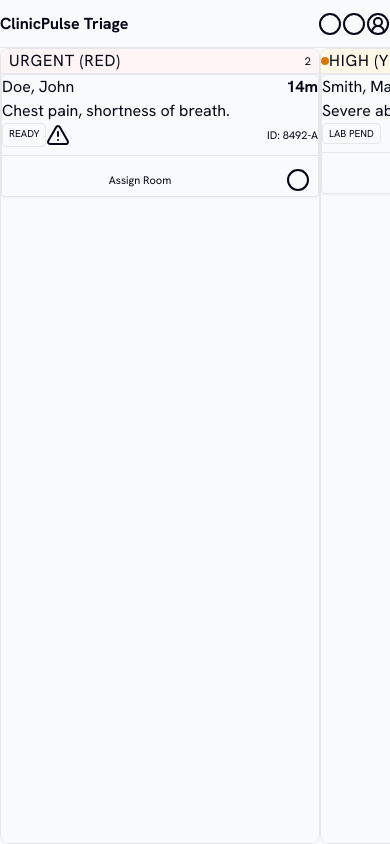
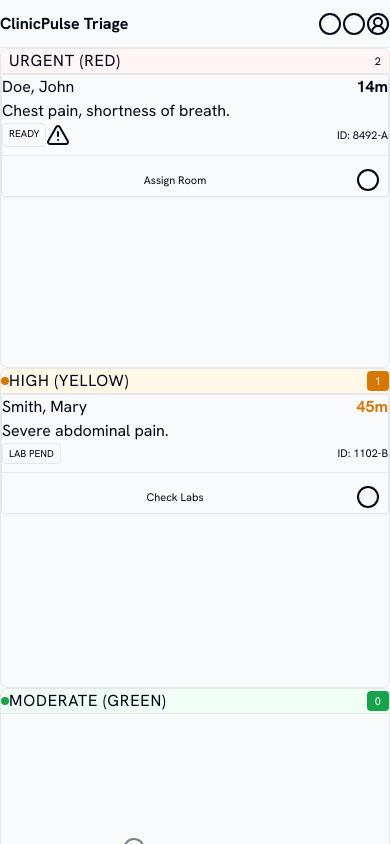
Before and after one commit to hikmetgulsesli/clinicpulse-triage-eab427d1, a React (Vite) app: page / in a window 390 px wide. Built offline with nearby package versions, Linux system fonts and the light colour scheme.

Commit message:
feat: US-003 - ClinicPulse Triage - Triage Board - ClinicPulse Triage screen

```diff
--- a/src/screens/TriageBoardClinicpulseTriage.tsx
+++ b/src/screens/TriageBoardClinicpulseTriage.tsx
@@ -90,10 +90,10 @@ export function TriageBoardClinicpulseTriage({ actions }: TriageBoardClinicpulse
       </div>
       </header>
       {/* Kanban Board Area */}
-      <main className="flex-1 overflow-x-auto overflow-y-hidden p-margin-desktop bg-surface-bright">
-      <div className="flex space-x-gutter h-full min-w-max pb-default">
+      <main className="flex-1 overflow-x-hidden overflow-y-auto p-compact md:p-margin-desktop bg-surface-bright">
+      <div className="grid grid-cols-1 md:grid-cols-2 xl:grid-cols-4 gap-gutter h-auto min-h-full pb-default">
       {/* Urgent Lane */}
-      <div className="w-[320px] flex flex-col h-full bg-surface-container-lowest border border-outline-variant rounded-lg shrink-0">
+      <div className="w-full min-w-0 flex flex-col min-h-[320px] md:h-full bg-surface-container-lowest border border-outline-variant rounded-lg">
       <div className="p-compact border-b border-outline-variant bg-[#fff5f5] rounded-t-lg flex justify-between items-center">
       <div className="flex items-center">
       <span className="w-2 h-2 rounded-full bg-error mr-compact"></span>
@@ -126,7 +126,7 @@ export function TriageBoardClinicpulseTriage({ actions }: TriageBoardClinicpulse
       </div>
       </div>
       {/* High Lane */}
-      <div className="w-[320px] flex flex-col h-full bg-surface-container-lowest border border-outline-variant rounded-lg shrink-0">
+      <div className="w-full min-w-0 flex flex-col min-h-[320px] md:h-full bg-surface-container-lowest border border-outline-variant rounded-lg">
       <div className="p-compact border-b border-outline-variant bg-[#fff8e6] rounded-t-lg flex justify-between items-center">
       <div className="flex items-center">
       <span className="w-2 h-2 rounded-full bg-[#d97706] mr-compact"></span>
@@ -158,7 +158,7 @@ export function TriageBoardClinicpulseTriage({ actions }: TriageBoardClinicpulse
       </div>
       </div>
       {/* Moderate Lane */}
-      <div className="w-[320px] flex flex-col h-full bg-surface-container-lowest border border-outline-variant rounded-lg shrink-0">
+      <div className="w-full min-w-0 flex flex-col min-h-[320px] md:h-full bg-surface-container-lowest border border-outline-variant rounded-lg">
       <div className="p-compact border-b border-outline-variant bg-[#f0fdf4] rounded-t-lg flex justify-between items-center">
       <div className="flex items-center">
       <span className="w-2 h-2 rounded-full bg-[#16a34a] mr-compact"></span>
@@ -174,7 +174,7 @@ export function TriageBoardClinicpulseTriage({ actions }: TriageBoardClinicpulse
       </div>
       </div>
       {/* Low Lane */}
-      <div className="w-[320px] flex flex-col h-full bg-surface-container-lowest border border-outline-variant rounded-lg shrink-0">
+      <div className="w-full min-w-0 flex flex-col min-h-[320px] md:h-full bg-surface-container-lowest border border-outline-variant rounded-lg">
       <div className="p-compact border-b border-outline-variant bg-surface-container-low rounded-t-lg flex justify-between items-center">
       <div className="flex items-center">
       <span className="w-2 h-2 rounded-full bg-outline mr-compact"></span>
```
